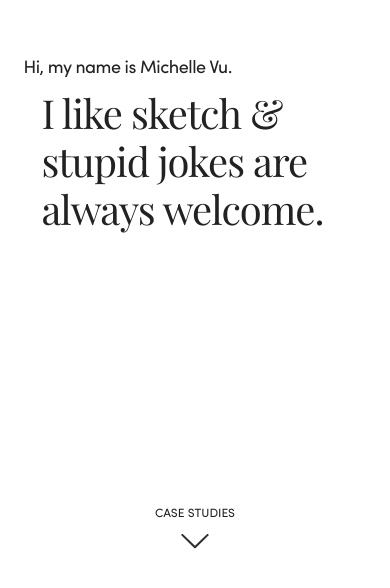
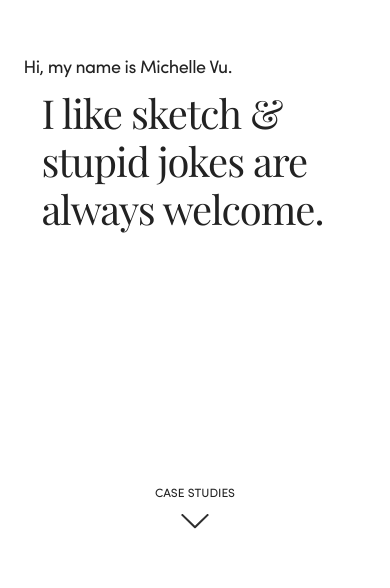
Before and after one commit to mivuu/mivuu.github.io, a plain HTML site: page index.html in a window 390 px wide. Shown: the part 240-828 px from the top of the page. Drawn offline with nearby package versions, Linux system fonts and the light colour scheme; a web font is replaced by a local one.

Commit message:
Arrow Up

```diff
--- a/css/main.css
+++ b/css/main.css
@@ -509,6 +509,17 @@ body {
     letter-spacing: -.1rem;
 }
 
+
+.intro-arrow-box {
+    position: absolute;
+    bottom: 60px;
+    width: 100%;
+    display: flex;
+    align-items: center;
+    flex-direction: column;
+}
+
+
 .huge-number {
     position: absolute;
     font-size: 8rem;
@@ -598,6 +609,15 @@ body {
     line-height: 0;
 }
 
+.intro-arrow-box {
+    position: absolute;
+    bottom: 60px;
+    width: 100%;
+    display: flex;
+    align-items: center;
+    flex-direction: column;
+}
+
 .project-box {
     color: white;
     margin: 50px 0 50px 20rem;
@@ -671,6 +691,15 @@ overflow-x: hidden;
     line-height: 0;
 }
 
+.intro-arrow-box {
+    position: absolute;
+    bottom: 60px;
+    width: 100%;
+    display: flex;
+    align-items: center;
+    flex-direction: column;
+}
+
 .project-box {
     color: white;
     margin: 50px 0 50px 20rem;
```
